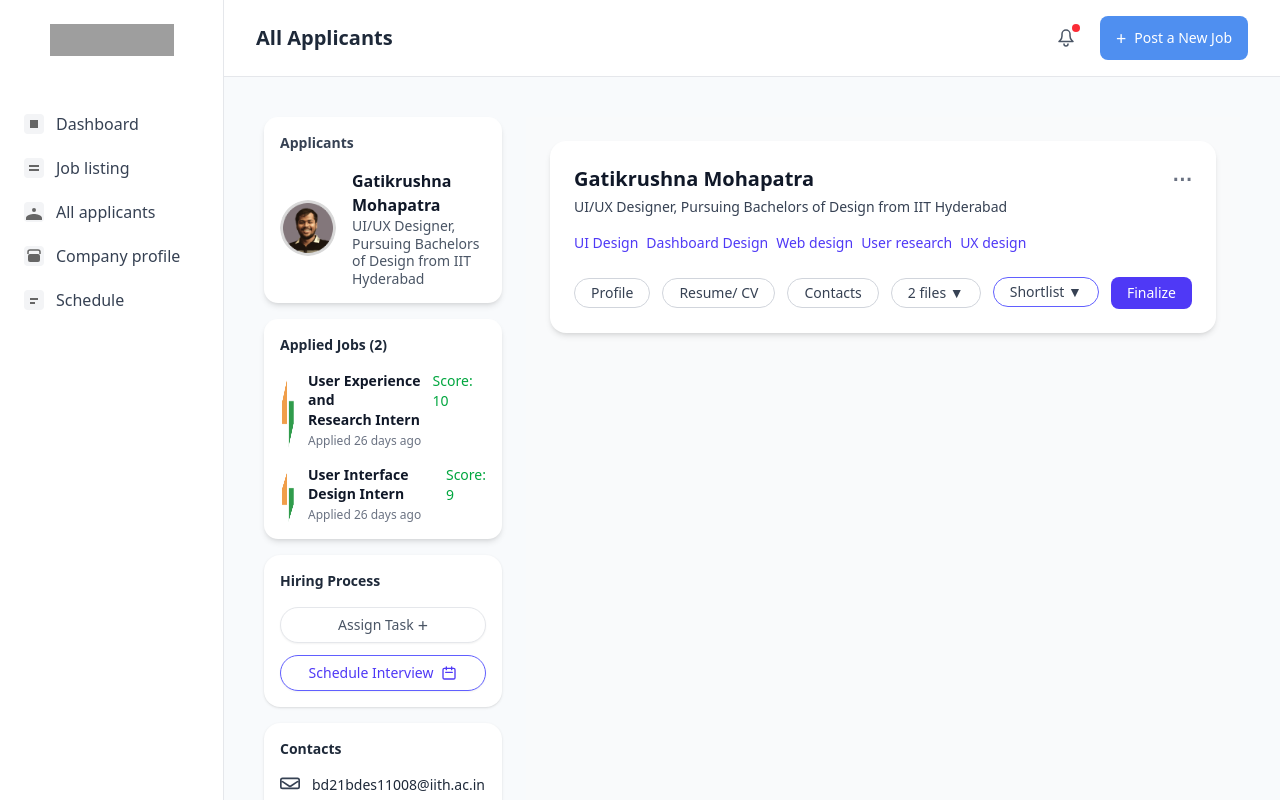
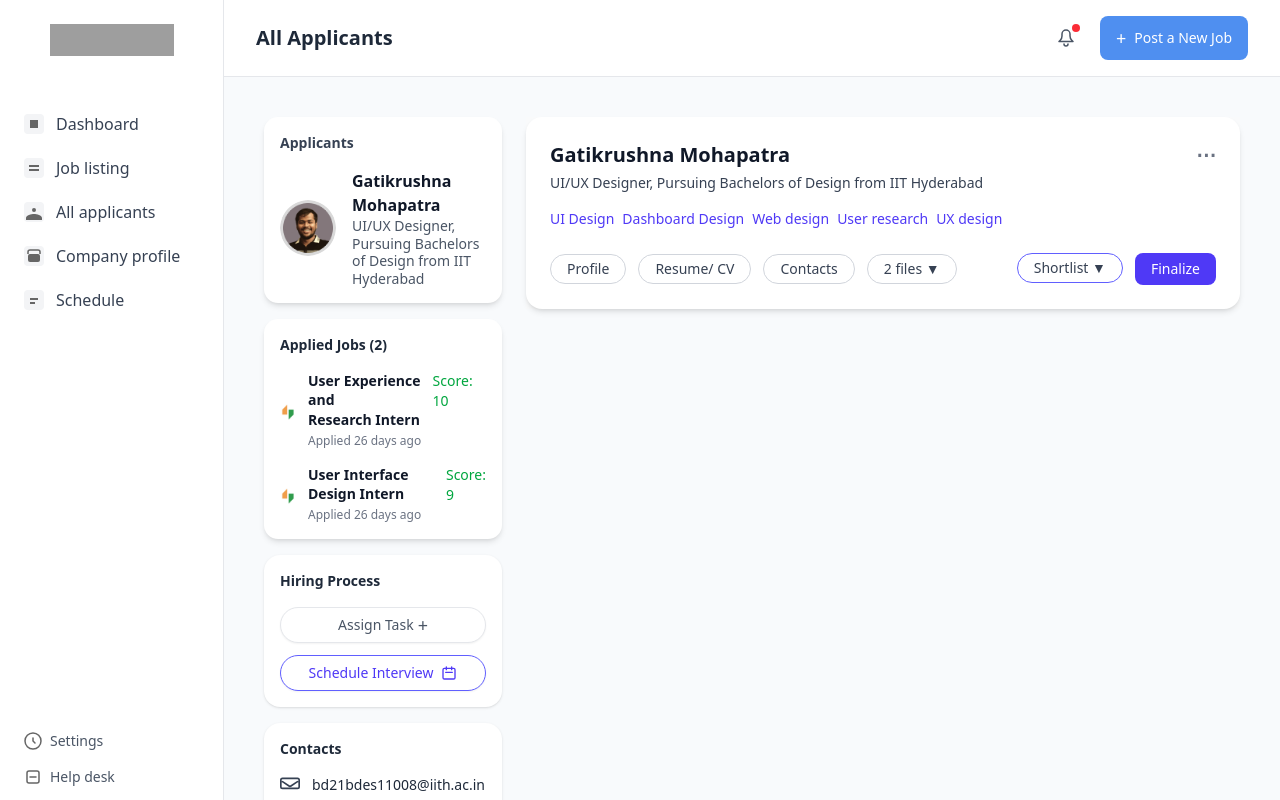
Before and after one commit to RajBhende/hr-portal, a Next.js app in the folder frontend/: page /all-applicants/1 in a window 1280 px wide. Shown: the top 800 px of the page. Built offline with nearby package versions, Linux system fonts and the light colour scheme; grey boxes are pictures that could not be loaded.

Commit message:
Updated most of the UI of all applicants 27-06-2025 4:10pm RAJ

```diff
--- a/frontend/src/app/components/allapplicantsmodule/ApplicantReviewDetail.tsx
+++ b/frontend/src/app/components/allapplicantsmodule/ApplicantReviewDetail.tsx
@@ -39,7 +39,7 @@ export default function ApplicantReviewDetail() {
           {/* Job 1 */}
           <div className="flex items-start justify-between mb-4">
             <div className="flex gap-3">
-              <Image src="/job-icon.png" alt="job icon" width={16} height={16} className="mt-1" />
+              <Image src="/job-icon.png" alt="job icon" width={16} height={16} className="mt-1" style={{ objectFit: 'contain' }}/>
               <div>
                 <p className="font-semibold text-sm text-gray-900 leading-snug">
                   User Experience and<br />Research Intern
@@ -53,7 +53,7 @@ export default function ApplicantReviewDetail() {
           {/* Job 2 */}
           <div className="flex items-start justify-between">
             <div className="flex gap-3">
-              <Image src="/job-icon.png" alt="job icon" width={16} height={16} className="mt-1" />
+              <Image src="/job-icon.png" alt="job icon" width={16} height={16} className="mt-1" style={{ objectFit: 'contain' }}/>
               <div>
                 <p className="font-semibold text-sm text-gray-900 leading-snug">
                   User Interface Design Intern
--- a/frontend/src/app/components/allapplicantsmodule/resume-preview.tsx
+++ b/frontend/src/app/components/allapplicantsmodule/resume-preview.tsx
@@ -6,7 +6,7 @@ export default function ResumePreview() {
   const [activeSection, setActiveSection] = useState<'none' | 'profile' | 'resume' | 'contact' | 'files' | 'shortlist'>('none');
 
   return (
-    <div className="min-h-screen bg-gray-50 p-6">
+    <div className="bg-gray-50">
       <div className="max-w-4xl mx-auto bg-white shadow-md rounded-2xl p-6 flex flex-col gap-4 relative">
 
         {/* Name & Role */}
```
